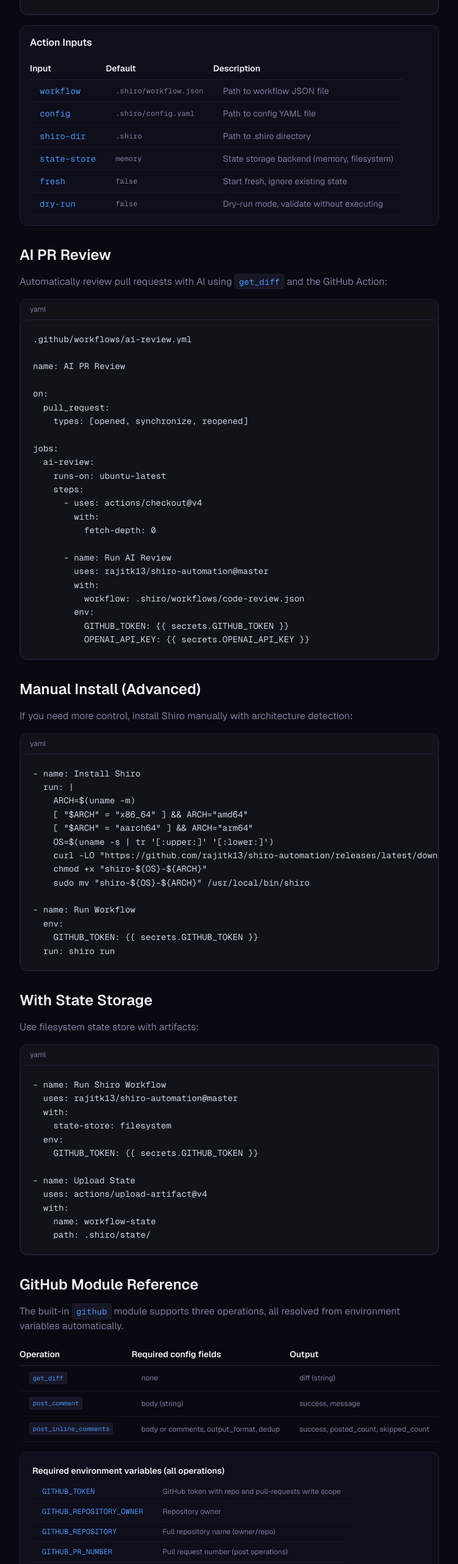
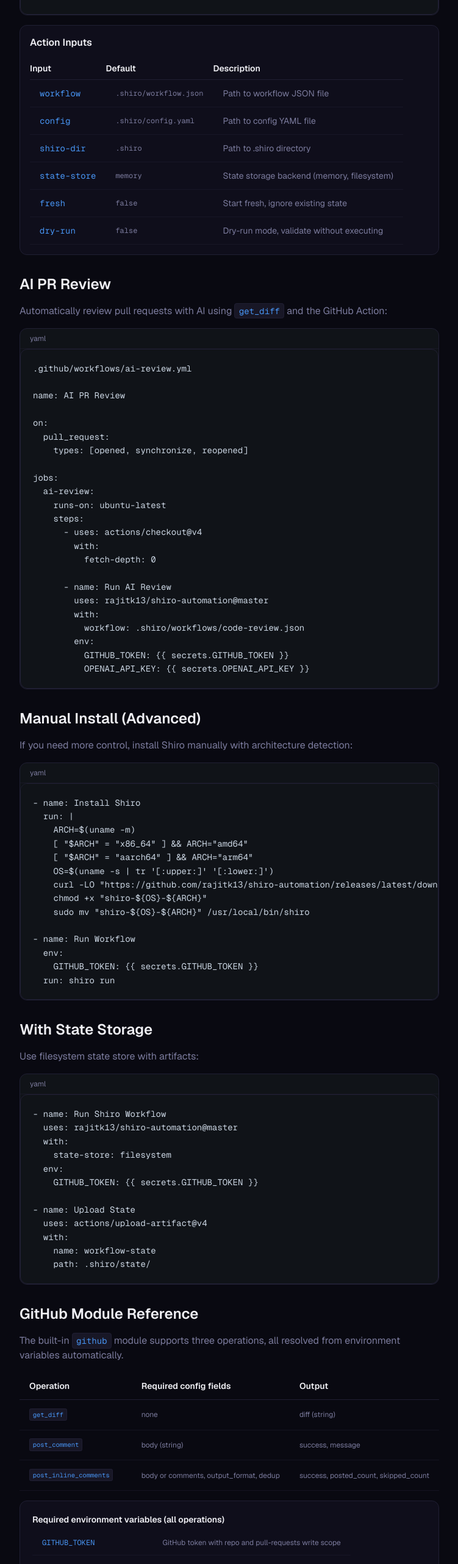
Before and after one commit to rajitk13/shiro-automation-docs, a Next.js app: page /docs/cicd/github in a window 1280 px wide. Shown: the part 902-3466 px from the top of the page at 61% size, without its empty margins (400-1151 px from the left). Built offline with nearby package versions, Linux system fonts and the light colour scheme.

Commit message:
fix: increase table cell padding

```diff
--- a/app/docs/ai/code-review/page.tsx
+++ b/app/docs/ai/code-review/page.tsx
@@ -186,10 +186,10 @@ export default function AICodeReviewPage() {
                   ["GITHUB_SHA", "Commit SHA to attach inline comments to"],
                 ].map(([k, v]) => (
                   <tr key={k} className="border-b border-border/50">
-                    <td className="py-2 px-4 font-mono text-primary whitespace-nowrap">
+                    <td className="py-3 px-4 font-mono text-primary whitespace-nowrap">
                       {k}
                     </td>
-                    <td className="py-2 px-4">{v}</td>
+                    <td className="py-3 px-4">{v}</td>
                   </tr>
                 ))}
               </tbody>
@@ -270,14 +270,16 @@ export default function AICodeReviewPage() {
           <table className="w-full text-sm">
             <thead>
               <tr className="border-b border-border">
-                <th className="py-2 text-left font-semibold pr-4 w-52">
+                <th className="py-3 text-left font-semibold px-4 w-52">
                   Field
                 </th>
-                <th className="py-2 text-left font-semibold pr-4 w-32">Type</th>
-                <th className="py-2 text-left font-semibold pr-4 w-28">
+                <th className="py-3 text-left font-semibold px-4 w-32">Type</th>
+                <th className="py-3 text-left font-semibold px-4 w-28">
                   Required
                 </th>
-                <th className="py-2 text-left font-semibold">Description</th>
+                <th className="py-3 text-left font-semibold px-4">
+                  Description
+                </th>
               </tr>
             </thead>
             <tbody className="text-muted-foreground">
@@ -370,10 +372,10 @@ export default function AICodeReviewPage() {
                   ["{{steps.STEP_ID.usage.total_tokens}}", "Total tokens used"],
                 ].map(([k, v]) => (
                   <tr key={k} className="border-b border-border/50">
-                    <td className="py-2 px-4 font-mono text-primary whitespace-nowrap">
+                    <td className="py-3 px-4 font-mono text-primary whitespace-nowrap">
                       {k}
                     </td>
-                    <td className="py-2 px-4">{v}</td>
+                    <td className="py-3 px-4">{v}</td>
                   </tr>
                 ))}
               </tbody>
--- a/app/docs/ai/configuration/page.tsx
+++ b/app/docs/ai/configuration/page.tsx
@@ -108,14 +108,16 @@ export default function AIConfigurationPage() {
           <table className="w-full text-sm">
             <thead>
               <tr className="border-b border-border">
-                <th className="py-2 text-left font-semibold pr-4 w-52">
+                <th className="py-3 text-left font-semibold px-4 w-52">
                   Field
                 </th>
-                <th className="py-2 text-left font-semibold pr-4 w-32">Type</th>
-                <th className="py-2 text-left font-semibold pr-4 w-28">
+                <th className="py-3 text-left font-semibold px-4 w-32">Type</th>
+                <th className="py-3 text-left font-semibold px-4 w-28">
                   Required
                 </th>
-                <th className="py-2 text-left font-semibold">Description</th>
+                <th className="py-3 text-left font-semibold px-4">
+                  Description
+                </th>
               </tr>
             </thead>
             <tbody className="text-muted-foreground">
--- a/app/docs/ai/providers/page.tsx
+++ b/app/docs/ai/providers/page.tsx
@@ -176,10 +176,12 @@ export default function AIProvidersPage() {
           <table className="w-full text-sm">
             <thead>
               <tr className="border-b border-border">
-                <th className="py-2 text-left font-semibold pr-4 w-52">
+                <th className="py-3 text-left font-semibold px-4 w-52">
                   Field
                 </th>
-                <th className="py-2 text-left font-semibold">Description</th>
+                <th className="py-3 text-left font-semibold px-4">
+                  Description
+                </th>
               </tr>
             </thead>
             <tbody className="text-muted-foreground">
@@ -201,10 +203,10 @@ export default function AIProvidersPage() {
                 ["headers", "Map of extra HTTP headers to include in requests"],
               ].map(([f, d]) => (
                 <tr key={f} className="border-b border-border/50">
-                  <td className="py-3 px-4">
+                  <td className="py-4 px-4">
                     <code className="text-xs text-primary">{f}</code>
                   </td>
-                  <td className="py-3 px-4">{d}</td>
+                  <td className="py-4 px-4">{d}</td>
                 </tr>
               ))}
             </tbody>
@@ -261,10 +263,12 @@ ollama pull llama3:8b`}</CodeBlock>
           <table className="w-full text-sm">
             <thead>
               <tr className="border-b border-border">
-                <th className="py-2 text-left font-semibold pr-4 w-52">
+                <th className="py-3 text-left font-semibold px-4 w-52">
                   Field
                 </th>
-                <th className="py-2 text-left font-semibold">Description</th>
+                <th className="py-3 text-left font-semibold px-4">
+                  Description
+                </th>
               </tr>
             </thead>
             <tbody className="text-muted-foreground">
@@ -288,10 +292,10 @@ ollama pull llama3:8b`}</CodeBlock>
                 ],
               ].map(([f, d]) => (
                 <tr key={f} className="border-b border-border/50">
-                  <td className="py-3 px-4">
+                  <td className="py-4 px-4">
                     <code className="text-xs text-primary">{f}</code>
                   </td>
-                  <td className="py-3 px-4">{d}</td>
+                  <td className="py-4 px-4">{d}</td>
                 </tr>
               ))}
             </tbody>
--- a/app/docs/cicd/github/page.tsx
+++ b/app/docs/cicd/github/page.tsx
@@ -102,9 +102,9 @@ jobs:
                 ],
               ].map(([input, def, desc]) => (
                 <tr key={input} className="border-b border-border/50">
-                  <td className="py-2 px-4 font-mono text-accent">{input}</td>
-                  <td className="py-2 px-4 font-mono text-xs">{def}</td>
-                  <td className="py-2 px-4">{desc}</td>
+                  <td className="py-3 px-4 font-mono text-accent">{input}</td>
+                  <td className="py-3 px-4 font-mono text-xs">{def}</td>
+                  <td className="py-3 px-4">{desc}</td>
                 </tr>
               ))}
             </tbody>
@@ -197,13 +197,13 @@ jobs:
           <table className="w-full text-sm">
             <thead>
               <tr className="border-b border-border">
-                <th className="py-2 text-left font-semibold pr-4 w-64">
+                <th className="py-3 text-left font-semibold px-4 w-64">
                   Operation
                 </th>
-                <th className="py-2 text-left font-semibold pr-4">
+                <th className="py-3 text-left font-semibold px-4">
                   Required config fields
                 </th>
-                <th className="py-2 text-left font-semibold">Output</th>
+                <th className="py-3 text-left font-semibold px-4">Output</th>
               </tr>
             </thead>
             <tbody className="text-muted-foreground text-xs">
@@ -217,11 +217,11 @@ jobs:
                 ],
               ].map(([op, config, output]) => (
                 <tr key={op} className="border-b border-border/50">
-                  <td className="py-3 px-4">
+                  <td className="py-4 px-4">
                     <code className="text-primary">{op}</code>
                   </td>
-                  <td className="py-3 px-4">{config}</td>
-                  <td className="py-3 px-4">{output}</td>
+                  <td className="py-4 px-4">{config}</td>
+                  <td className="py-4 px-4">{output}</td>
                 </tr>
               ))}
             </tbody>
@@ -249,10 +249,10 @@ jobs:
                   ],
                 ].map(([k, v]) => (
                   <tr key={k} className="border-b border-border/50">
-                    <td className="py-2 px-4 font-mono text-primary whitespace-nowrap">
+                    <td className="py-3 px-4 font-mono text-primary whitespace-nowrap">
                       {k}
                     </td>
-                    <td className="py-2 px-4">{v}</td>
+                    <td className="py-3 px-4">{v}</td>
                   </tr>
                 ))}
               </tbody>
@@ -268,13 +268,15 @@ jobs:
           <table className="w-full text-sm">
             <thead>
               <tr className="border-b border-border">
-                <th className="py-2 text-left font-semibold pr-4 w-52">
+                <th className="py-3 text-left font-semibold px-4 w-52">
                   Field
                 </th>
-                <th className="py-2 text-left font-semibold pr-4 w-28">
+                <th className="py-3 text-left font-semibold px-4 w-28">
                   Required
                 </th>
-                <th className="py-2 text-left font-semibold">Description</th>
+                <th className="py-3 text-left font-semibold px-4">
+                  Description
+                </th>
               </tr>
             </thead>
             <tbody className="text-muted-foreground text-xs">
@@ -306,11 +308,11 @@ jobs:
                 ],
               ].map(([field, req, desc]) => (
                 <tr key={field} className="border-b border-border/50">
-                  <td className="py-3 px-4">
+                  <td className="py-4 px-4">
                     <code className="text-primary">{field}</code>
                   </td>
-                  <td className="py-3 px-4">{req}</td>
-                  <td className="py-3 px-4">{desc}</td>
+                  <td className="py-4 px-4">{req}</td>
+                  <td className="py-4 px-4">{desc}</td>
                 </tr>
               ))}
             </tbody>
--- a/app/docs/modules/jira-datacenter/page.tsx
+++ b/app/docs/modules/jira-datacenter/page.tsx
@@ -43,7 +43,7 @@ function ParamRow({
 }) {
   return (
     <tr className="border-b border-border/50">
-      <td className="py-3 px-4">
+      <td className="py-4 px-4">
         <code className="text-xs text-primary">{name}</code>
         {required && (
           <span className="ml-1.5 text-[10px] text-red-400 font-medium">
@@ -51,8 +51,8 @@ function ParamRow({
           </span>
         )}
       </td>
-      <td className="py-3 px-4 text-xs text-muted-foreground">{type}</td>
-      <td className="py-3 px-4 text-sm text-muted-foreground">{description}</td>
+      <td className="py-4 px-4 text-xs text-muted-foreground">{type}</td>
+      <td className="py-4 px-4 text-sm text-muted-foreground">{description}</td>
     </tr>
   )
 }
```
